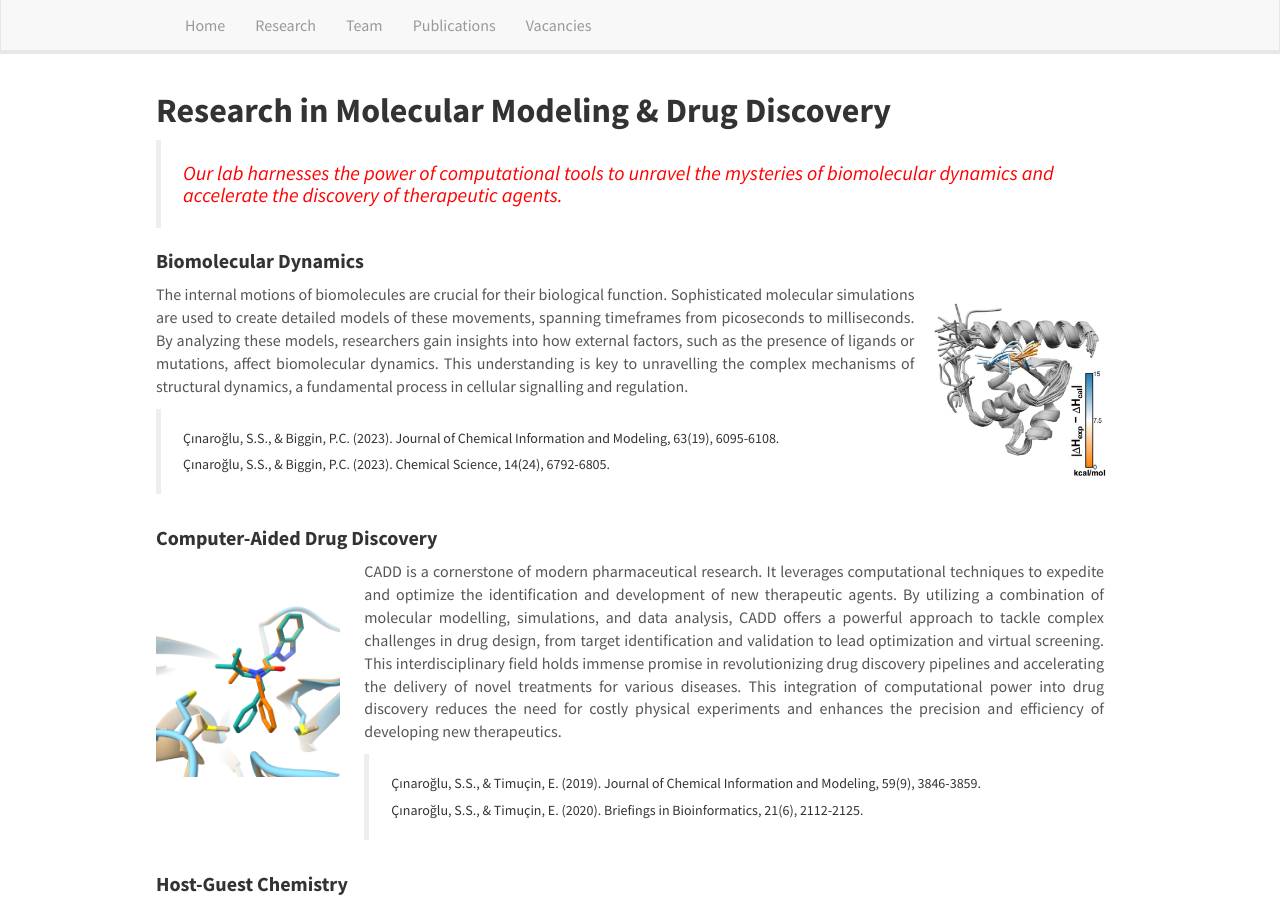
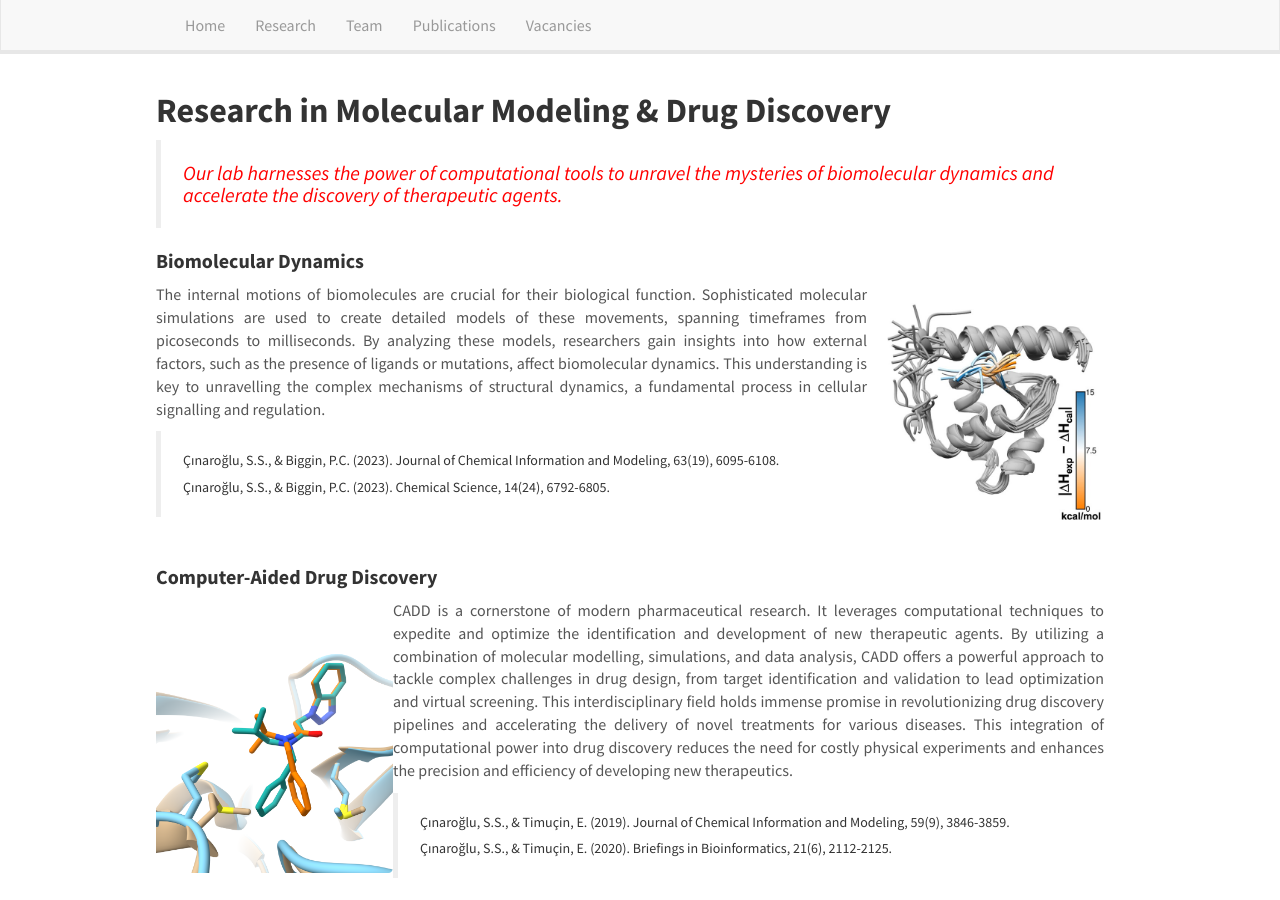
Before and after one commit to CinarogluLab/cinaroglulab.github.io, a Jekyll site: the page built from _pages/research.md, in a window 1280 px wide and 900 px high. Built offline with Jekyll 4.4.1, drawn with Linux system fonts in a browser that asks for light colours; nearby versions of some CDN libraries.

Commit message:
Update research.md

```diff
--- a/_pages/research.md
+++ b/_pages/research.md
@@ -15,7 +15,7 @@
 
 <div style="display: flex; flex-wrap: wrap;">
 
-<div style="flex: 4; text-align: justify; margin-right: 20px;">
+<div style="flex: 3; text-align: justify; margin-right: 20px;">
 The internal motions of biomolecules are crucial for their biological function. Sophisticated molecular simulations are used to create detailed models of these movements, spanning timeframes from picoseconds to milliseconds. By analyzing these models, researchers gain insights into how external factors, such as the presence of ligands or mutations, affect biomolecular dynamics. This understanding is key to unravelling the complex mechanisms of structural dynamics, a fundamental process in cellular signalling and regulation.
 
 > <h6>Çınaroğlu, S.S., & Biggin, P.C. (2023). Journal of Chemical Information and Modeling, 63(19), 6095-6108.</h6>
@@ -30,13 +30,13 @@
 
 #### **Computer-Aided Drug Discovery**
 
-<div style="display: flex; flex-wrap: wrap; justify-content: space-between;">
+<div style="display: flex; flex-wrap: wrap;">
 
-<div style="flex: 0 0 auto;">
-<img src="https://raw.githubusercontent.com/CinarogluLab/cinaroglulab.github.io/main/images/images-0004.png" alt="Computer-Aided Drug Discovery" style="height: 200px;">
+<div style="flex: 1;">
+<img src="https://raw.githubusercontent.com/CinarogluLab/cinaroglulab.github.io/main/images/images-0004.png" alt="Computer-Aided Drug Discovery" style="width: 100%; height: auto;">
 </div>
 
-<div style="flex: 1; text-align: justify; margin-right: 20px;">
+<div style="flex: 3; text-align: justify; margin-right: 20px;">
 
 CADD is a cornerstone of modern pharmaceutical research. It leverages computational techniques to expedite and optimize the identification and development of new therapeutic agents. By utilizing a combination of molecular modelling, simulations, and data analysis, CADD offers a powerful approach to tackle complex challenges in drug design, from target identification and validation to lead optimization and virtual screening. This interdisciplinary field holds immense promise in revolutionizing drug discovery pipelines and accelerating the delivery of novel treatments for various diseases. This integration of computational power into drug discovery reduces the need for costly physical experiments and enhances the precision and efficiency of developing new therapeutics.
 
@@ -48,9 +48,9 @@
 
 #### **Host-Guest Chemistry**
 
-<div style="display: flex; flex-wrap: wrap; justify-content: space-between;">
+<div style="display: flex; flex-wrap: wrap;">
 
-<div style="flex: 1; text-align: justify; margin-right: 20px;">
+<div style="flex: 3; text-align: justify; margin-right: 20px;">
 
 Host-guest systems emerge as pivotal models in our quest for precision in molecular dynamics (MD) simulations. They mirror the complexities of larger protein-ligand systems but demand far less computational power. Their binding affinities align closely with those observed in protein-ligand interactions, establishing them as ideal subjects for detailed molecular recognition studies.
 
@@ -60,21 +60,21 @@
 
 </div>
 
-<div style="flex: 0 0 auto;">
-<img src="https://raw.githubusercontent.com/CinarogluLab/cinaroglulab.github.io/main/images/images-0005.png" alt="Host-Guest" style="height: 250px;">
+<div style="flex: 1;">
+<img src="https://raw.githubusercontent.com/CinarogluLab/cinaroglulab.github.io/main/images/images-0005.png" alt="Host-Guest" style="width: 100%; height: auto;">
 </div>
 
 </div>
 
 #### **VirtualFlow Project**
 
-<div style="display: flex; flex-wrap: wrap; justify-content: space-between;">
+<div style="display: flex; flex-wrap: wrap;">
 
-<div style="flex: 0 0 auto;">
-<img src="https://avatars.githubusercontent.com/u/41548685?s=200&v=4" alt="VirtualFlow Project" style="height: 200px;">
+<div style="flex: 1;">
+<img src="https://avatars.githubusercontent.com/u/41548685?s=200&v=4" alt="VirtualFlow Project" style="width: 100%; height: auto;">
 </div>
 
-<div style="flex: 1; text-align: justify; margin-right: 20px;">
+<div style="flex: 3; text-align: justify; margin-right: 20px;">
 
 Our lab actively contributes to the VirtualFlow project, led by Dr. Christoph Gorgulla. VirtualFlow is a free, open-source initiative to facilitate widespread use and dynamic development within the scientific community. It encourages researchers to join the project and contribute to enhancing existing features and expanding its functionality. For more information and resources, please visit the official VirtualFlow homepage at <https://www.virtual-flow.org>.
 
```
